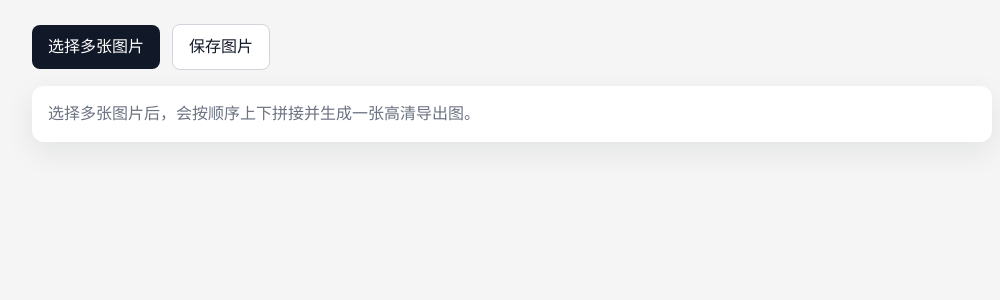
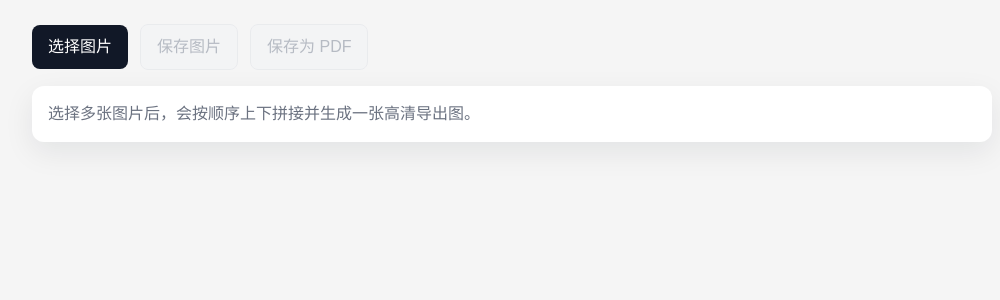
Before and after one commit to john-yuan/onepic, a Next.js app: page / in a window 1280 px wide. Shown: the top 300 px of the page, without its empty margins (128-1128 px from the left). Built offline with nearby package versions, Linux system fonts and the light colour scheme.

Commit message:
Add PDF export support

```diff
--- a/app/page.tsx
+++ b/app/page.tsx
@@ -3,6 +3,7 @@
 
 import { ArrowDown, ArrowUp, Trash2 } from 'lucide-react'
 import Image from 'next/image'
+import { PageSizes, PDFDocument } from 'pdf-lib'
 import { ChangeEvent, useEffect, useRef, useState } from 'react'
 
 type SelectedImage = {
@@ -90,12 +91,28 @@ function buildDrawPlans(images: SelectedImage[]): {
   }
 }
 
+function getExportFileBaseName() {
+  const now = new Date()
+  const year = now.getFullYear()
+  const month = String(now.getMonth() + 1).padStart(2, '0')
+  const day = String(now.getDate()).padStart(2, '0')
+  const hours = String(now.getHours()).padStart(2, '0')
+  const minutes = String(now.getMinutes()).padStart(2, '0')
+  const seconds = String(now.getSeconds()).padStart(2, '0')
+
+  return `onepic_${year}${month}${day}${hours}${minutes}${seconds}`
+}
+
+const [A4_WIDTH] = PageSizes.A4
+const PDF_MAX_IMAGE_WIDTH = Math.round(A4_WIDTH * 3)
+
 export default function Home() {
   const inputRef = useRef<HTMLInputElement>(null)
   const canvasRef = useRef<HTMLCanvasElement>(null)
   const imagesRef = useRef<SelectedImage[]>([])
   const [images, setImages] = useState<SelectedImage[]>([])
   const [isProcessing, setIsProcessing] = useState(false)
+  const [isExportingPdf, setIsExportingPdf] = useState(false)
   const [errorMessage, setErrorMessage] = useState('')
   const canvasData = buildDrawPlans(images)
   const summary = canvasData?.summary ?? null
@@ -189,7 +206,7 @@ export default function Home() {
     }
 
     const blob = await new Promise<Blob | null>((resolve) => {
-      canvas.toBlob(resolve, 'image/png')
+      canvas.toBlob(resolve, 'image/jpeg', 1)
     })
 
     if (!blob) {
@@ -199,11 +216,72 @@ export default function Home() {
 
     const downloadUrl = URL.createObjectURL(blob)
     const anchor = document.createElement('a')
+    const fileBaseName = getExportFileBaseName()
 
     anchor.href = downloadUrl
-    anchor.download = 'merged-image.png'
+    anchor.download = `${fileBaseName}.jpeg`
     anchor.click()
     URL.revokeObjectURL(downloadUrl)
+  }
+
+  const handleDownloadPdf = async () => {
+    const canvas = canvasRef.current
+
+    if (!canvas || !summary) {
+      return
+    }
+
+    setIsExportingPdf(true)
+    setErrorMessage('')
+
+    try {
+      const exportWidth = Math.min(summary.width, PDF_MAX_IMAGE_WIDTH)
+      const exportHeight = Math.round((summary.height * exportWidth) / summary.width)
+      const exportCanvas = document.createElement('canvas')
+
+      exportCanvas.width = exportWidth
+      exportCanvas.height = exportHeight
+
+      const exportContext = exportCanvas.getContext('2d')
+
+      if (!exportContext) {
+        throw new Error('无法获取 PDF 导出上下文')
+      }
+
+      exportContext.imageSmoothingEnabled = true
+      exportContext.imageSmoothingQuality = 'high'
+      exportContext.drawImage(canvas, 0, 0, exportWidth, exportHeight)
+
+      const jpgDataUrl = exportCanvas.toDataURL('image/jpeg', 1)
+      const pdfDoc = await PDFDocument.create()
+      const jpgImage = await pdfDoc.embedJpg(jpgDataUrl)
+      const pdfHeight = Math.round((summary.height * A4_WIDTH) / summary.width)
+      const page = pdfDoc.addPage([A4_WIDTH, pdfHeight])
+
+      page.drawImage(jpgImage, {
+        x: 0,
+        y: 0,
+        width: A4_WIDTH,
+        height: pdfHeight,
+      })
+
+      const pdfBytes = await pdfDoc.save()
+      const blob = new Blob([pdfBytes], { type: 'application/pdf' })
+      const downloadUrl = URL.createObjectURL(blob)
+      const anchor = document.createElement('a')
+      const fileBaseName = getExportFileBaseName()
+
+      anchor.href = downloadUrl
+      anchor.download = `${fileBaseName}.pdf`
+      anchor.click()
+      URL.revokeObjectURL(downloadUrl)
+    } catch (error) {
+      setErrorMessage(
+        error instanceof Error ? error.message : '导出 PDF 失败，请重试。',
+      )
+    } finally {
+      setIsExportingPdf(false)
+    }
   }
 
   const removeImage = (id: string) => {
@@ -297,7 +375,7 @@ export default function Home() {
               ? '处理中...'
               : images.length > 0
                 ? '继续添加图片'
-                : '选择多张图片'}
+                : '选择图片'}
           </button>
 
           <button
@@ -308,12 +386,35 @@ export default function Home() {
               border: '1px solid #d1d5db',
               borderRadius: 8,
               padding: '10px 16px',
-              backgroundColor: '#ffffff',
-              color: '#111827',
+              backgroundColor: summary ? '#ffffff' : '#f3f4f6',
+              color: summary ? '#111827' : '#9ca3af',
+              borderColor: summary ? '#d1d5db' : '#e5e7eb',
+              opacity: summary ? 1 : 0.7,
               cursor: summary ? 'pointer' : 'not-allowed',
             }}
           >
             保存图片
+          </button>
+
+          <button
+            type="button"
+            onClick={handleDownloadPdf}
+            disabled={!summary || isExportingPdf}
+            style={{
+              border: '1px solid #d1d5db',
+              borderRadius: 8,
+              padding: '10px 16px',
+              backgroundColor:
+                summary && !isExportingPdf ? '#ffffff' : '#f3f4f6',
+              color: summary && !isExportingPdf ? '#111827' : '#9ca3af',
+              borderColor:
+                summary && !isExportingPdf ? '#d1d5db' : '#e5e7eb',
+              opacity: summary && !isExportingPdf ? 1 : 0.7,
+              cursor:
+                summary && !isExportingPdf ? 'pointer' : 'not-allowed',
+            }}
+          >
+            {isExportingPdf ? '导出 PDF...' : '保存为 PDF'}
           </button>
 
           {summary ? (
--- a/package.json
+++ b/package.json
@@ -11,6 +11,7 @@
   "dependencies": {
     "lucide-react": "^1.23.0",
     "next": "16.2.10",
+    "pdf-lib": "^1.17.1",
     "react": "19.2.4",
     "react-dom": "19.2.4"
   },
```
Also changed, not shown: 1 other file (tests, documents, lock files or other folders).
